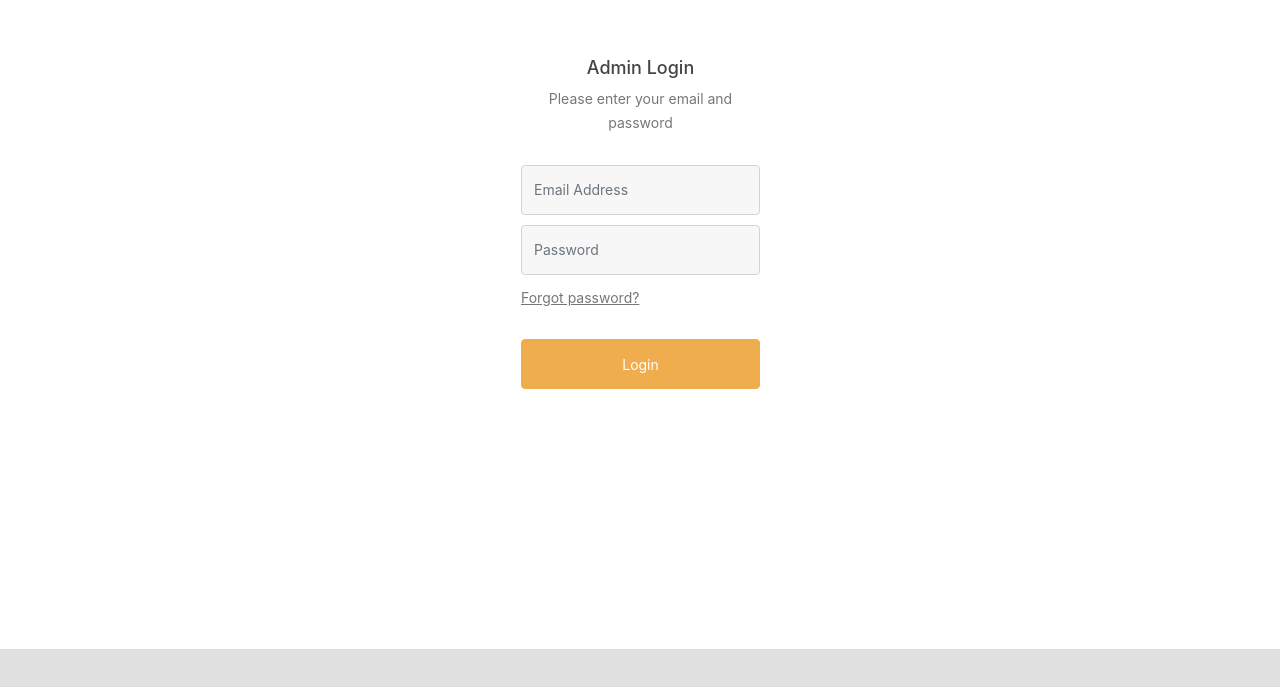
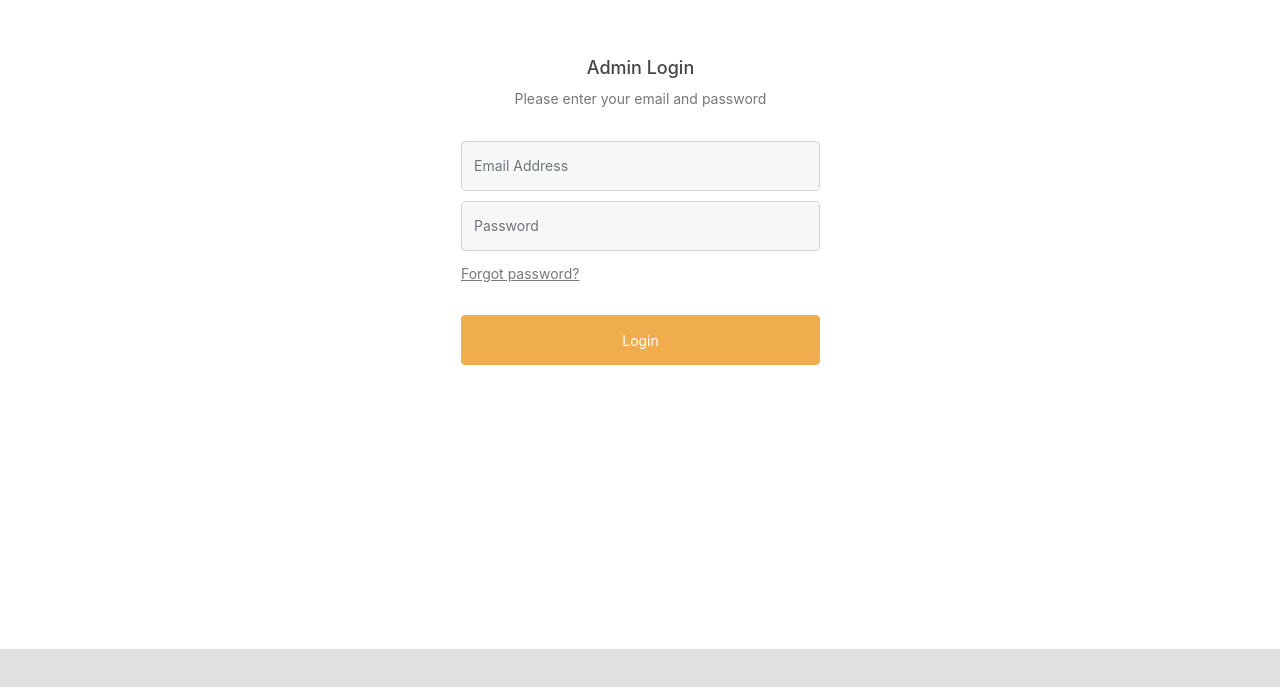
Before and after one commit to lidagim84/lidagim84.github.io, a website: page project1/takeone_admin/login.html in a window 1280 px wide. Shown: the part 151-838 px from the top of the page. Drawn offline with nearby package versions, Linux system fonts and the light colour scheme; files that its build step writes are made by us from their sources; files whose address does not match are found by name.

Commit message:
Update login.html

```diff
--- a/project1/takeone_admin/login.html
+++ b/project1/takeone_admin/login.html
@@ -32,7 +32,7 @@
   background: #ffffff none repeat scroll 0 0;
   border-radius: 2px;
   margin: 10px auto 30px;
-  max-width: 38%;
+  max-width: 500px;
   padding: 50px 70px 70px 71px;
 }
 
```
